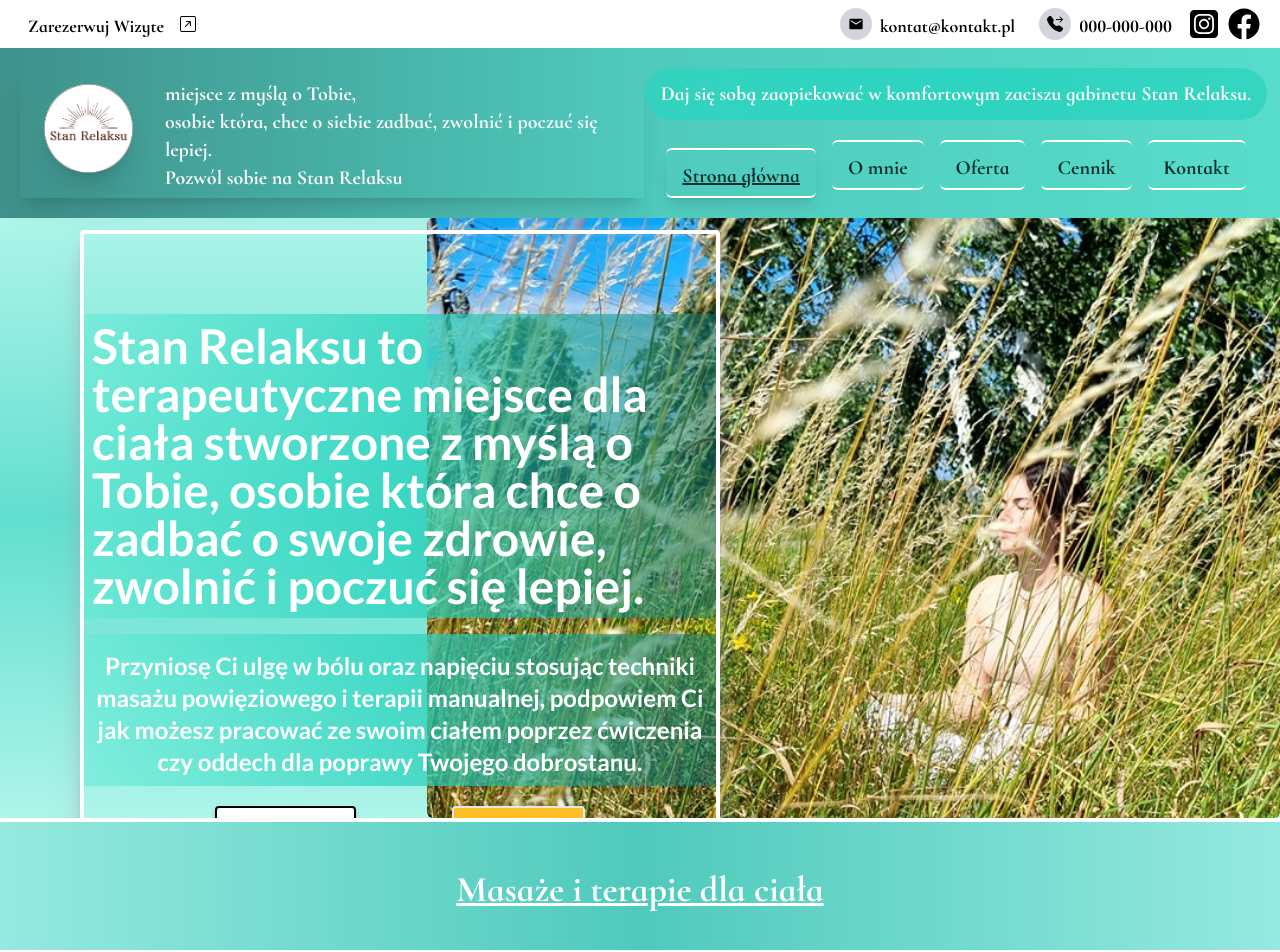
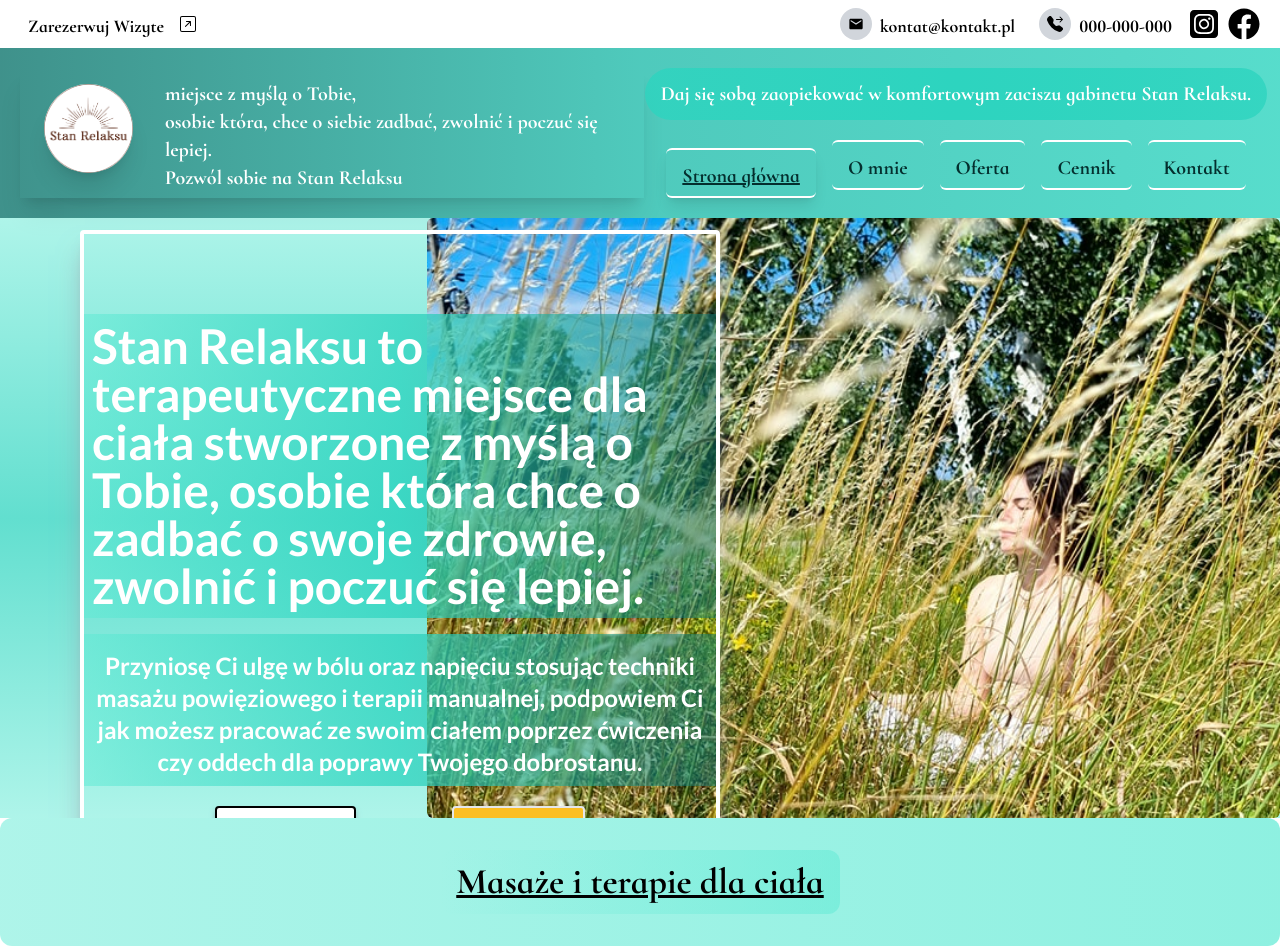
Before and after one commit to PiotrRegulski/stan-relaksu, a Next.js app: page / in a window 1280 px wide. Shown: the top 952 px of the page. Built offline with nearby package versions, Linux system fonts and the light colour scheme.

Commit message:
changing colors adding background

```diff
--- a/src/components/homepage/PageHeader.tsx
+++ b/src/components/homepage/PageHeader.tsx
@@ -9,10 +9,10 @@ const PageHeader: React.FC<PageHeaderProps> = ({ children,id }) => {
   return (
     <header
       id={id}
-      className="grid grid-cols-1 gap-2 place-items-center md:h-32  bg-gradient-to-l from-teal-400/50 via-teal-500/75 to-teal-400/50 pt-2 mt-1"
+      className="grid grid-cols-1 gap-2 place-items-center md:h-32  bg-gradient-to-r from-teal-300/50 to-teal-300/70 rounded-xl"
       // style={{ backgroundImage: "url('/ofertabg.png')" }}
     >
-      <h1 className="px-4 py-3 md:text-4xl text-xl text-center font-semibold   text-white underline">
+      <h1 className="px-4 py-3 md:text-4xl text-xl text-center font-semibold bg-gradient-to-l from-teal-300/50 bg-opacity-75 rounded-xl  text-black underline">
         {children}
       </h1>
     </header>
```
